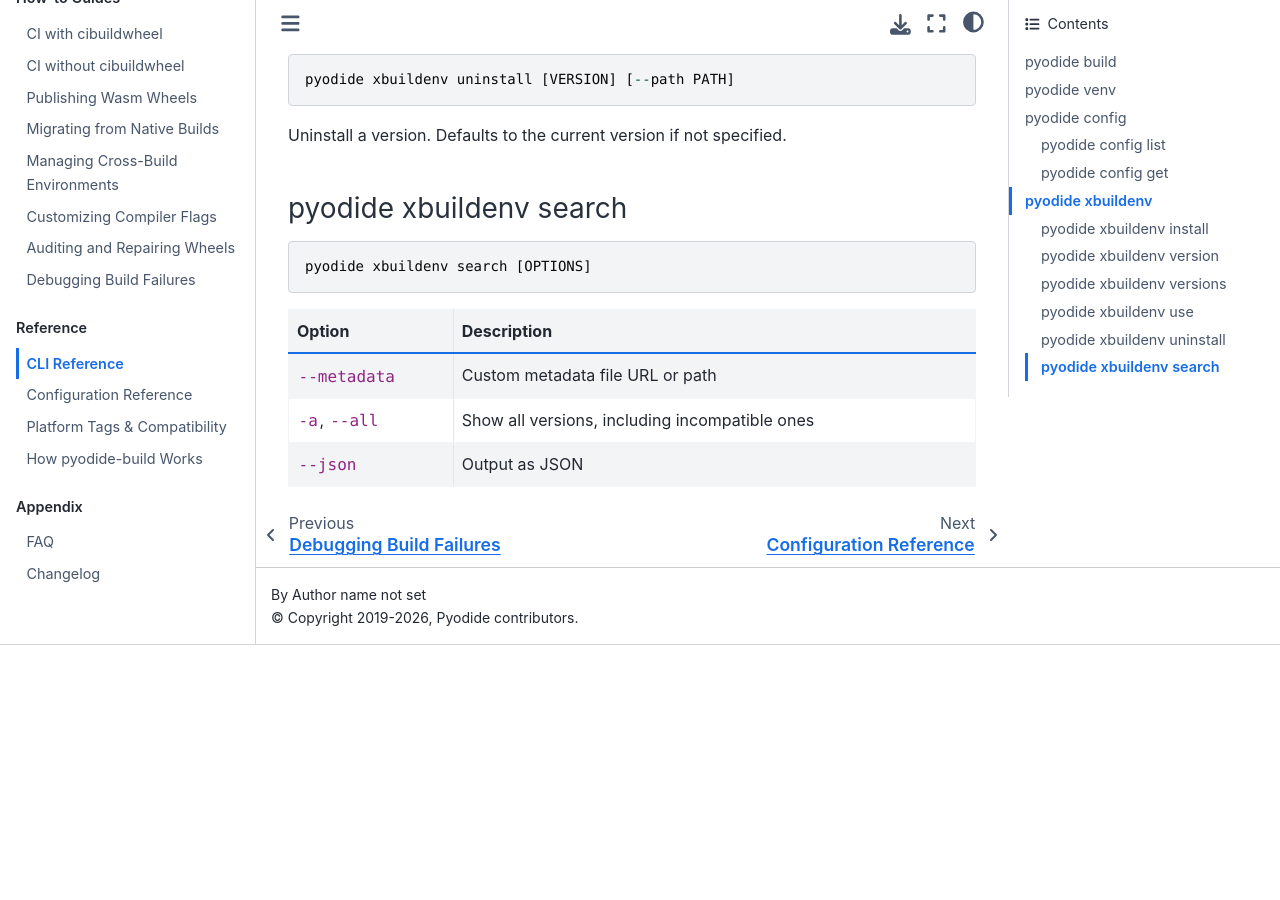
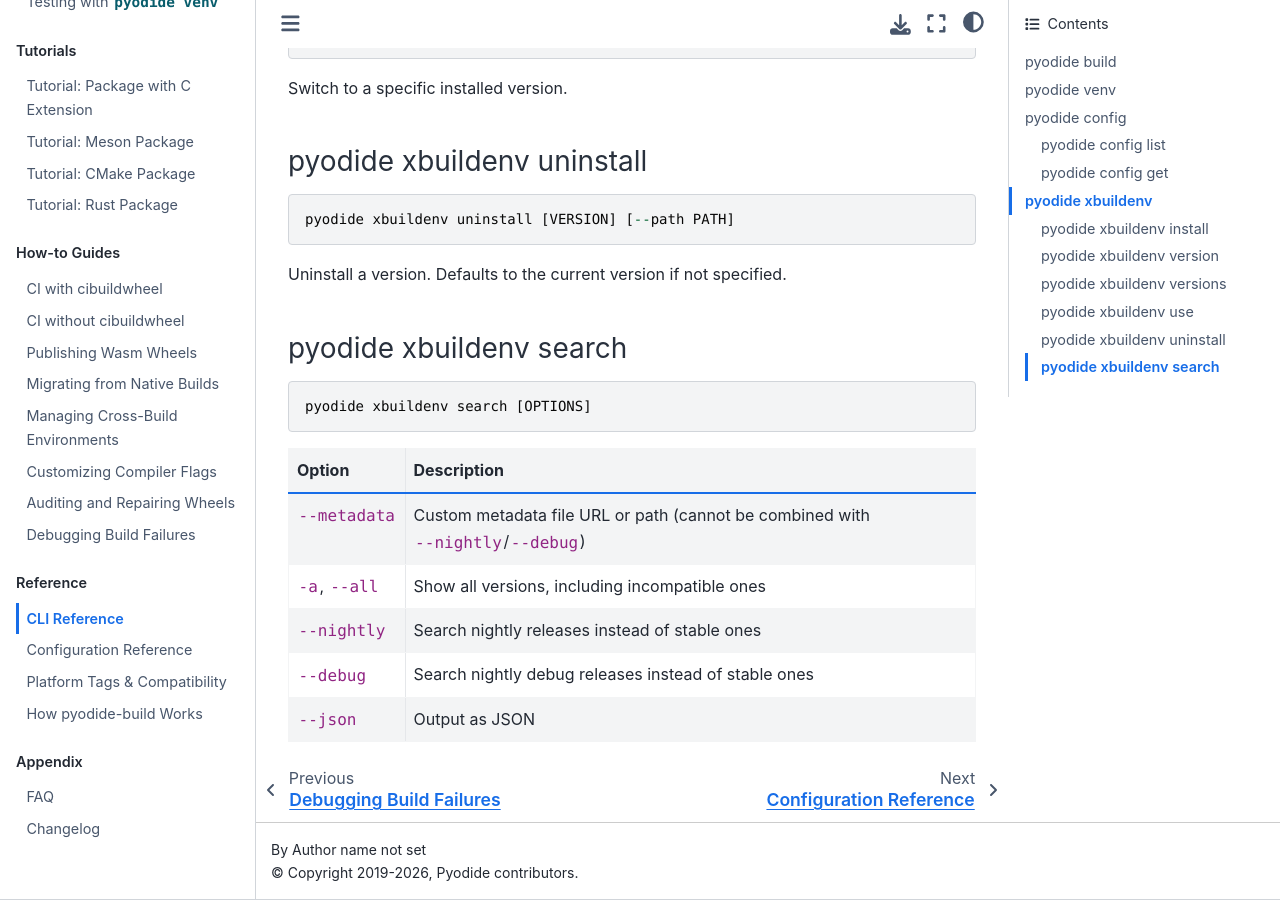
Before and after one commit to pyodide/pyodide-build, a Sphinx documentation site: the page built from docs/reference/cli.md, in a window 1280 px wide and 900 px high, scrolled down 4207 px. Built offline with Sphinx 7.4.7 and the Sphinx Book theme 1.1.4, drawn with Linux system fonts in a browser that asks for light colours; before the commit the page ends 4852 px from its top, so only the background shows below that; some of the changed text lies outside the part shown.

Commit message:
Add CLI reference docs

```diff
--- a/docs/reference/cli.md
+++ b/docs/reference/cli.md
@@ -103,6 +103,8 @@
 | `--path` | `PYODIDE_XBUILDENV_PATH` | Destination directory |
 | `--url` | | Download from a custom URL |
 | `-f`, `--force` | | Force install even if version is incompatible |
+| `--nightly` | | Install a nightly release instead of a stable one |
+| `--debug` | | Install the debug variant of a nightly or stable release, as available |
 
 ### pyodide xbuildenv version
 
@@ -144,6 +146,8 @@
 
 | Option | Description |
 |---|---|
-| `--metadata` | Custom metadata file URL or path |
+| `--metadata` | Custom metadata file URL or path (cannot be combined with `--nightly`/`--debug`) |
 | `-a`, `--all` | Show all versions, including incompatible ones |
+| `--nightly` | Search nightly releases instead of stable ones |
+| `--debug` | Search nightly debug releases instead of stable ones |
 | `--json` | Output as JSON |
```
